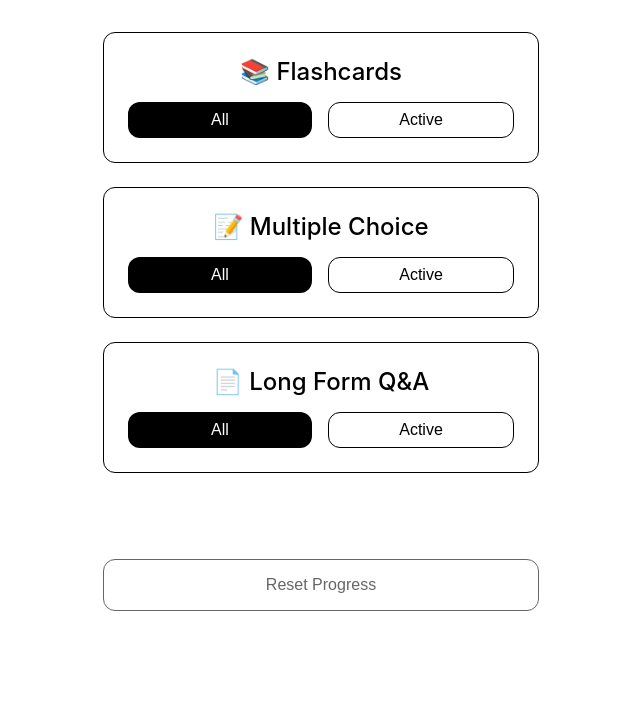
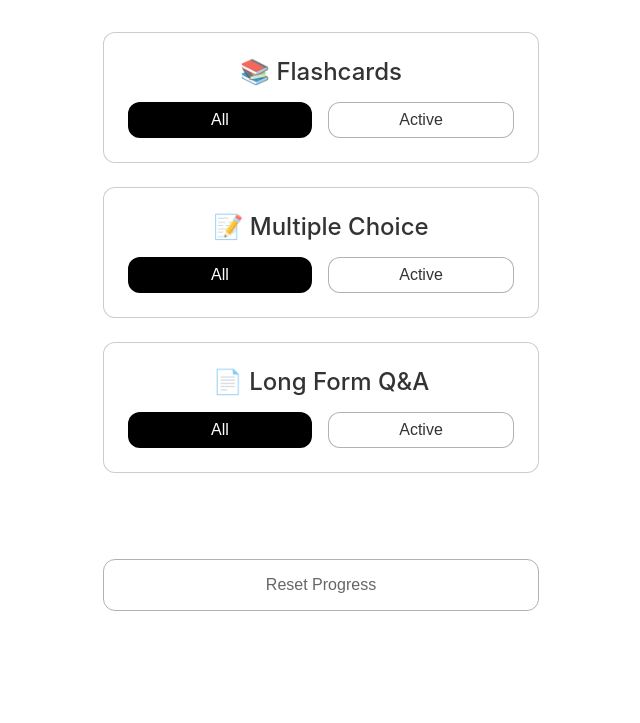
Before and after one commit to phivphan/studyguide, a website: page public/index.html in a window 1280 px wide. Shown: the part 77-800 px from the top of the page, without its empty margins (319-959 px from the left). Drawn offline with Linux system fonts and the light colour scheme.

Commit message:
Add separate border color system - softer borders vs strong buttons

```diff
--- a/public/styles.css
+++ b/public/styles.css
@@ -1,11 +1,16 @@
 :root {
-    --primary-color: #000000;
+    --primary-color:rgba(0, 0, 0, 1);
     --secondary-color: #ffffff;
     --accent-color: #007AFF;
-    --text-primary: var(--primary-color);
+    --text-primary: rgba(0, 0, 0, 0.8);
     --text-secondary: #666666;
     --background-primary: var(--secondary-color);
     --background-secondary: var(--primary-color);
+
+    /* Border Colors - Softer than button colors */
+    --border-light: rgba(0, 0, 0, 0.1);
+    --border-medium: rgba(0, 0, 0, 0.2);
+    --border-dark: rgba(0, 0, 0, 0.3);
 
     /* Font Sizes - Maximum 2 sizes */
     --font-size-large: 1.5rem;
@@ -124,7 +129,7 @@ p {
 
 .study-card {
     background-color: var(--background-primary);
-    border: 1px solid var(--primary-color);
+    border: 1px solid var(--border-medium);
     border-radius: var(--radius-md);
     padding: var(--spacing-md);
     transition: transform 0.2s ease, box-shadow 0.2s ease;
@@ -169,7 +174,7 @@ p {
 .study-card-btn:last-child {
     background-color: var(--background-primary);
     color: var(--text-primary);
-    border: 1px solid var(--primary-color);
+    border: 1px solid var(--border-dark);
 }
 
 .study-card-btn:first-child:hover {
@@ -189,7 +194,7 @@ p {
 
 .reset-btn {
     background: none;
-    border: 1px solid var(--text-secondary);
+    border: 1px solid var(--border-dark);
     color: var(--text-secondary);
     padding: var(--spacing-sm) var(--spacing-lg);
     font-size: var(--font-size-base);
@@ -241,7 +246,7 @@ p {
 .flashcard-front {
     background-color: var(--background-primary);
     color: var(--text-primary);
-    border: 1px solid var(--primary-color);
+    border: 1px solid var(--border-medium);
 }
 
 .flashcard-back {
@@ -328,7 +333,7 @@ p {
 .option-btn {
     background-color: var(--background-primary);
     color: var(--text-primary);
-    border: 1px solid var(--primary-color);
+    border: 1px solid var(--border-medium);
     padding: var(--spacing-sm) var(--spacing-lg);
     font-size: var(--font-size-base);
     border-radius: var(--radius-md);
```
